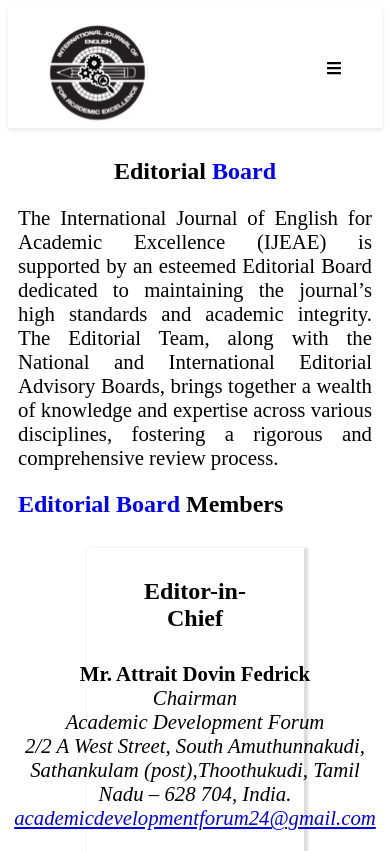
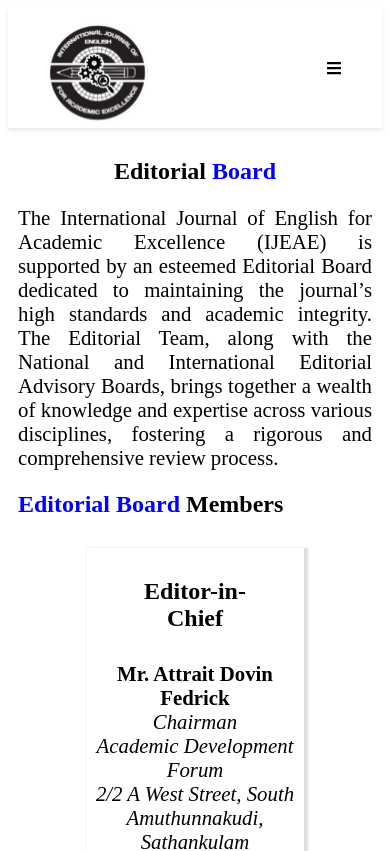
Before and after one commit to lexiontechsolution/journal_website, a React (Create React App) app: page /editorial in a window 390 px wide. Shown: the top 851 px of the page. Built offline with nearby package versions, Linux system fonts and the light colour scheme.

Commit message:
Update Editorial.css

```diff
--- a/src/Pages/Editorial/Editorial.css
+++ b/src/Pages/Editorial/Editorial.css
@@ -134,4 +134,8 @@
     h3 {
         font-size: 1.5rem;
     }
+
+   a{
+      font-size: 12px;
+   }
 }
```
